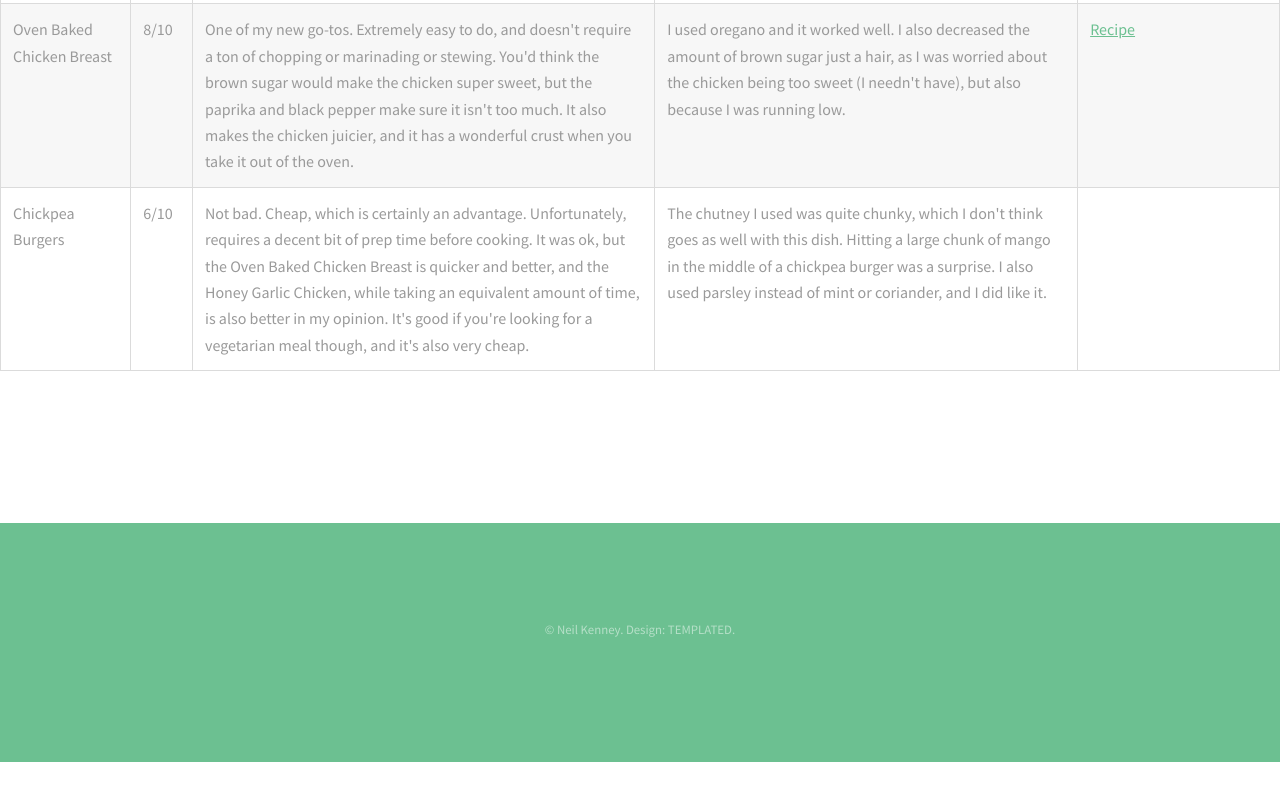
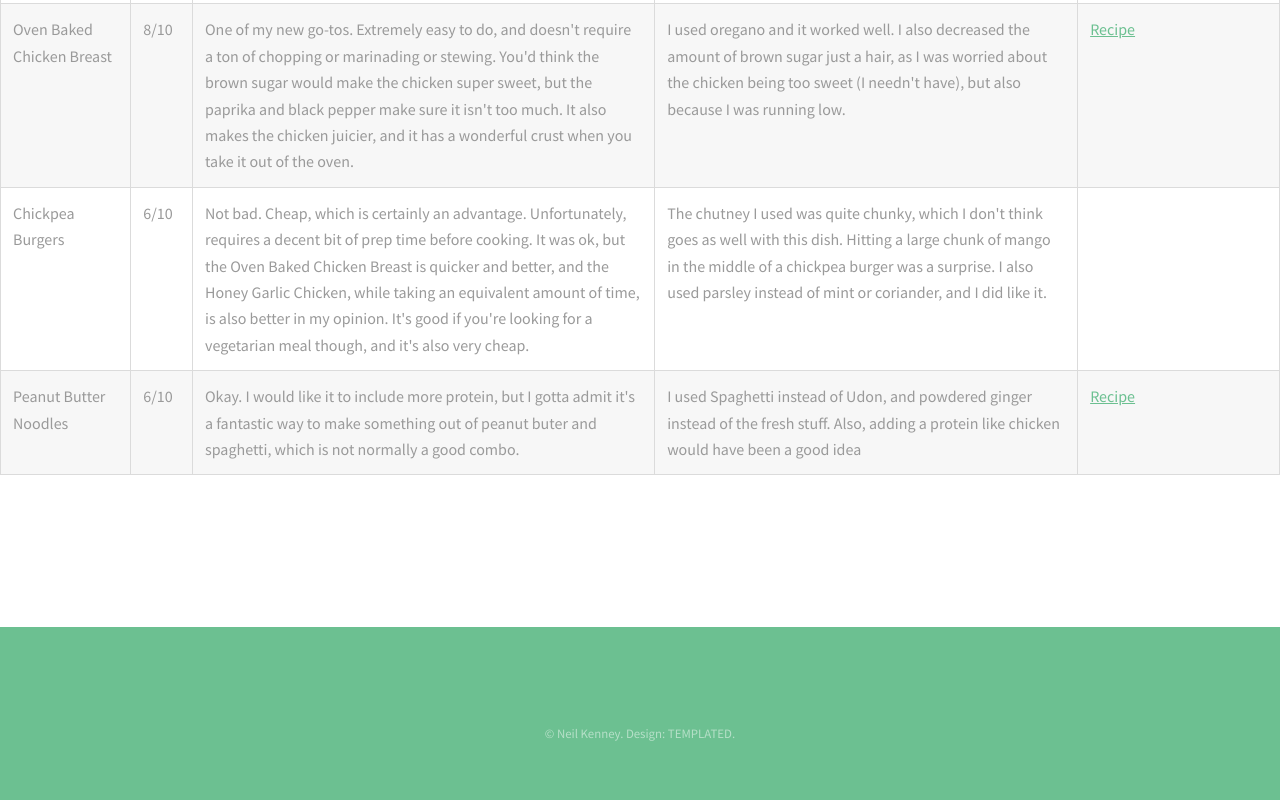
Before and after one commit to nfkenney/nfkenney.github.io, a plain HTML site: page cooking.html in a window 1280 px wide. Shown: the part 1328-2128 px from the top of the page. Before the commit the page ends 2090 px from the top, so only its background shows below. Drawn offline with Linux system fonts and the light colour scheme.

Commit message:
added peanut noodles

```diff
--- a/cooking.html
+++ b/cooking.html
@@ -103,6 +103,13 @@
 								<td>The chutney I used was quite chunky, which I don't think goes as well with this dish. Hitting a large chunk of mango in the middle of a chickpea burger was a surprise. I also used parsley instead of mint or coriander, and I did like it. </td>
 								<td><a href="http://frugalfeeding.com/2013/07/24/chickpea-burgers/"><Recipe</a> </td>
 							</tr>
+							<tr>
+								<td>Peanut Butter Noodles</td>
+								<td>6/10</td>
+								<td>Okay. I would like it to include more protein, but I gotta admit it's a fantastic way to make something out of peanut buter and spaghetti, which is not normally a good combo.</td>
+								<td>I used Spaghetti instead of Udon, and powdered ginger instead of the fresh stuff. Also, adding a protein like chicken would have been a good idea</td>
+								<td><a href="https://www.allrecipes.com/recipe/11835/peanut-butter-noodles/?internalSource=recipe%20hub&referringId=95&referringContentType=Recipe%20Hub&clickId=cardslot%2039">Recipe</a></td>
+							</tr>
 						</tbody>
 						<tfoot>
 							<tr>
```
